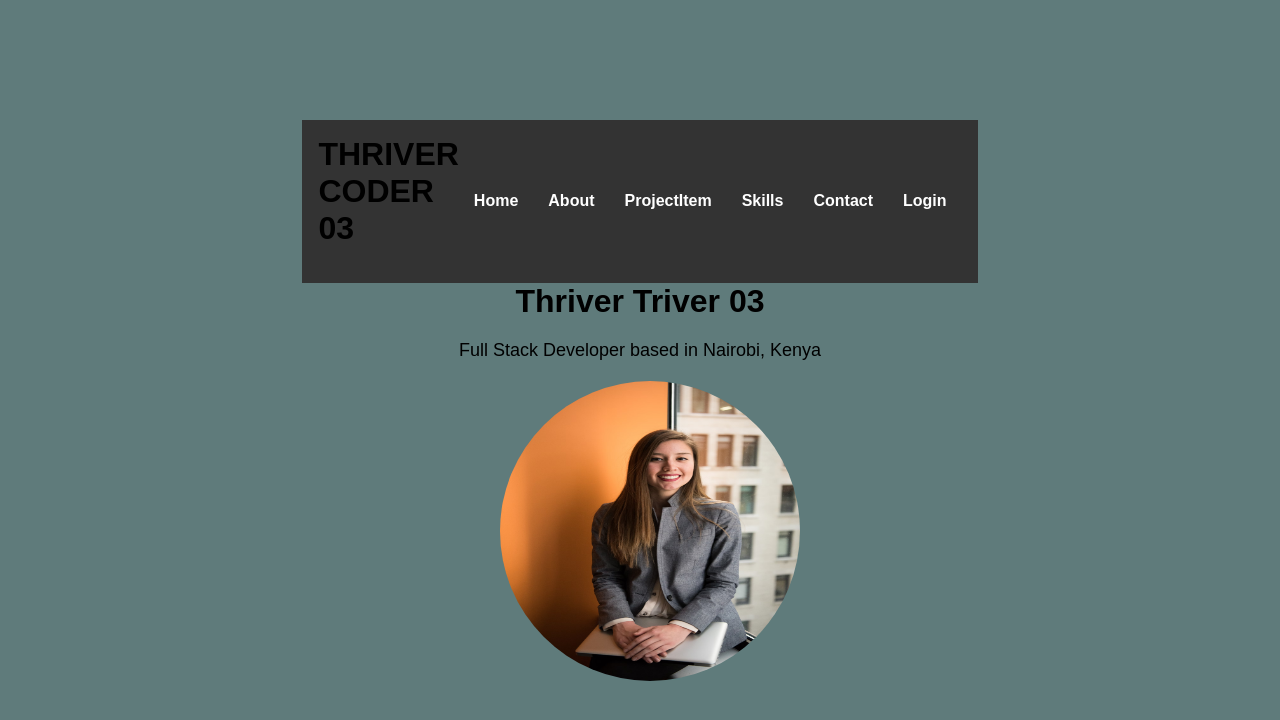
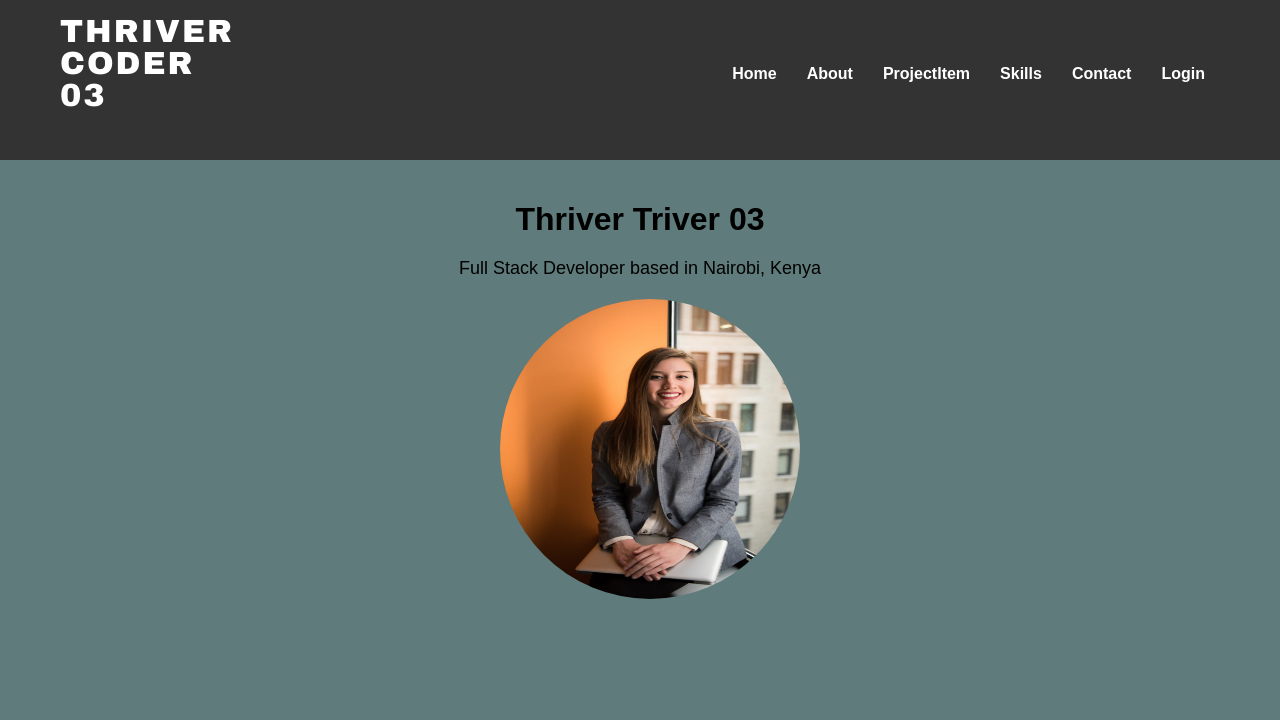
Before and after one commit to BrendahKiragu/Moringa-School-Phase-2-Project, a React (Create React App) app: page / in a window 1280 px wide. Shown: the top 720 px of the page. Built offline with nearby package versions, Linux system fonts and the light colour scheme.

Commit message:
styles the navbar

```diff
--- a/src/components/NavBar.css
+++ b/src/components/NavBar.css
@@ -1,4 +1,3 @@
-/* Basic reset */
 * {
     margin: 0;
     padding: 0;
@@ -10,15 +9,32 @@ body {
     background-color: #f4f4f4;
 }
 
+.logo {
+    line-height: 1.0;
+    font-size: 1.4rem;
+    color: white;
+    font-family: 'Arial Black', sans-serif;
+    letter-spacing: 2px;
+}
+
 .navbar {
     background-color: #333;
     padding: 1rem;
+    line-height: 0.5;
+    position: fixed;
+    top: 0;
+    width: 100%;
+    height: 20vh;
+    z-index: 100;
 }
 
 .navbar .container {
     display: flex;
     justify-content: space-between;
     align-items: center;
+    max-width: 1200px;
+    margin: 0 auto;
+    padding: 0 20px;
 }
 
 .navbar a {
@@ -34,7 +50,7 @@ body {
 }
 
 .navbar a.active {
-    color: #0d16cc; /* Highlight the active link */
+    color: #0d16cc;
 }
 
 .navbar button {
```
